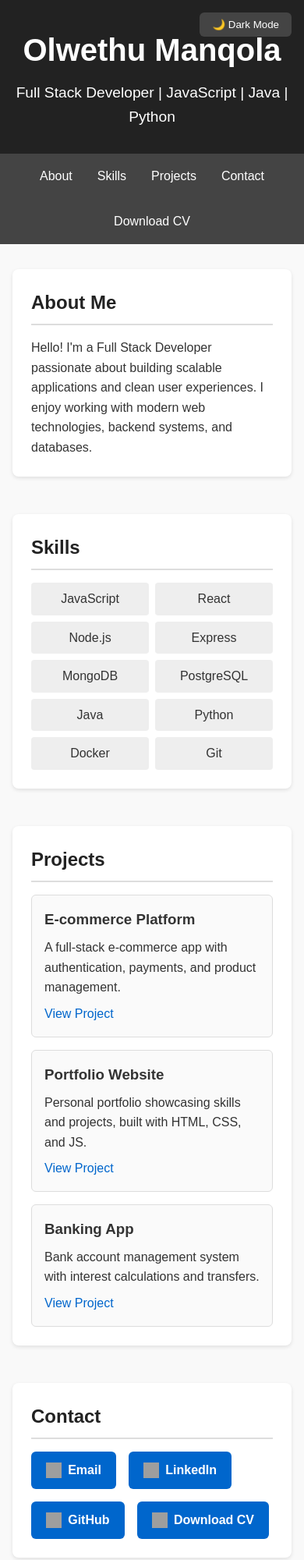
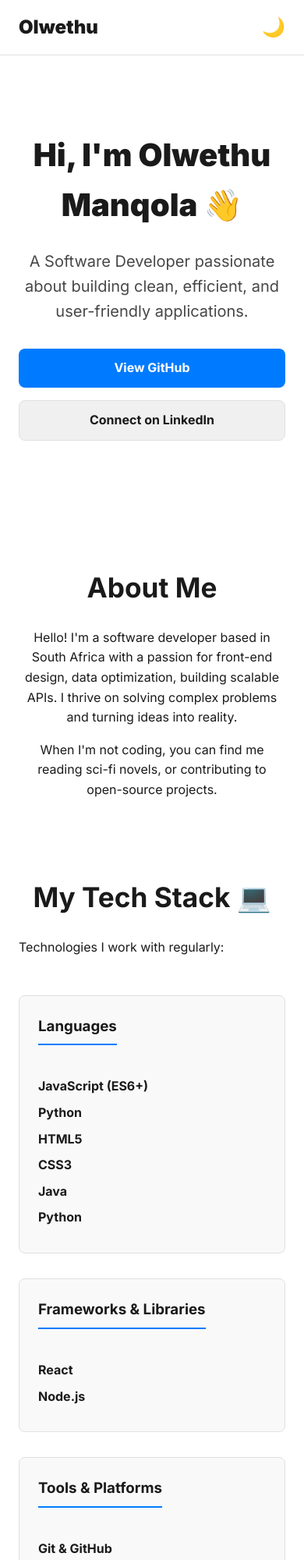
Before and after one commit to Olwethu28/Personal-website, a plain HTML site: page index.html in a window 390 px wide. Shown: the top 2000 px of the page at 78% size. Drawn offline with Linux system fonts and the light colour scheme; grey boxes are pictures that could not be loaded.

Commit message:
UPDATED MY PORTFOLIO

```diff
--- a/index.html
+++ b/index.html
@@ -3,144 +3,126 @@
 <head>
     <meta charset="UTF-8">
     <meta name="viewport" content="width=device-width, initial-scale=1.0">
-  <title>Full Stack Developer Portfolio</title>
-  <style>
-    /* Reset */
-    * { margin: 0; padding: 0; box-sizing: border-box; }
-    body { font-family: Arial, sans-serif; line-height: 1.6; color: #333; background: #f9f9f9; transition: background 0.3s, color 0.3s; }
-
-    header { background: #222; color: #fff; padding: 2rem 1rem; text-align: center; }
-    header h1 { font-size: 2.5rem; }
-    header p { font-size: 1.2rem; margin-top: 0.5rem; }
-
-    nav { background: #444; display: flex; justify-content: center; flex-wrap: wrap; }
-    nav a { color: #fff; padding: 1rem; text-decoration: none; }
-    nav a:hover { background: #333; }
-
-    main { max-width: 1000px; margin: 2rem auto; padding: 0 1rem; }
-    section { margin-bottom: 3rem; }
-    section h2 { margin-bottom: 1rem; color: #222; border-bottom: 2px solid #ddd; padding-bottom: 0.5rem; }
-
-    .about, .skills, .projects, .contact { background: #fff; padding: 1.5rem; border-radius: 8px; box-shadow: 0 2px 5px rgba(0,0,0,0.1); transition: background 0.3s, color 0.3s; }
-
-    .skills ul { display: grid; grid-template-columns: repeat(auto-fit, minmax(120px, 1fr)); gap: 0.5rem; list-style: none; }
-    .skills li { background: #eee; padding: 0.5rem; border-radius: 4px; text-align: center; }
-
-    .projects-grid { display: grid; grid-template-columns: repeat(auto-fit, minmax(250px, 1fr)); gap: 1rem; }
-    .project-card { background: #fafafa; padding: 1rem; border: 1px solid #ddd; border-radius: 6px; transition: background 0.3s, color 0.3s; }
-    .project-card h3 { margin-bottom: 0.5rem; }
-    .project-card a { display: inline-block; margin-top: 0.5rem; color: #0066cc; text-decoration: none; }
-
-    footer { background: #222; color: #fff; text-align: center; padding: 1rem; margin-top: 2rem; }
-    footer a { color: #fff; text-decoration: underline; }
-
-    .theme-toggle { position: fixed; top: 1rem; right: 1rem; background: #444; color: #fff; border: none; padding: 0.5rem 1rem; border-radius: 6px; cursor: pointer; }
-    .theme-toggle:hover { background: #333; }
-
-    /* Contact buttons */
-    .contact-links { display: flex; flex-wrap: wrap; gap: 1rem; margin-top: 1rem; }
-    .contact-links a { display: flex; align-items: center; gap: 0.5rem; background: #0066cc; color: #fff; padding: 0.7rem 1.2rem; border-radius: 6px; text-decoration: none; font-weight: bold; transition: background 0.3s; }
-    .contact-links a:hover { background: #004999; }
-    .contact-links img { width: 20px; height: 20px; }
-
-    /* Dark mode */
-    body.dark { background: #121212; color: #e0e0e0; }
-    body.dark header { background: #111; }
-    body.dark nav { background: #222; }
-    body.dark nav a { color: #e0e0e0; }
-    body.dark nav a:hover { background: #111; }
-    body.dark section h2 { color: #f5f5f5; border-bottom: 2px solid #444; }
-    body.dark .about, body.dark .skills, body.dark .projects, body.dark .contact { background: #1e1e1e; color: #ddd; box-shadow: 0 2px 5px rgba(0,0,0,0.6); }
-    body.dark .skills li { background: #333; }
-    body.dark .project-card { background: #1a1a1a; border-color: #333; }
-    body.dark .contact-links a { background: #333; }
-    body.dark .contact-links a:hover { background: #555; }
-  </style>
+    <title>Olwethu Manqola - Software Developer</title>
+    <link rel="stylesheet" href="style.css">
+    <link rel="preconnect" href="https://fonts.googleapis.com">
+    <link rel="preconnect" href="https://fonts.gstatic.com" crossorigin>
+    <link href="https://fonts.googleapis.com/css2?family=Inter:wght@400;700;900&display=swap" rel="stylesheet">
 </head>
 <body>
-  <button class="theme-toggle" onclick="toggleTheme()">🌙 Dark Mode</button>
 
     <header>
-    <h1>Olwethu Manqola</h1>
-    <p>Full Stack Developer | JavaScript | Java | Python</p>
+        <nav>
+            <div class="logo">Olwethu</div>
+            <ul>
+                <li><a href="#about">About</a></li>
+                <li><a href="#projects">Projects</a></li>
+                <li><a href="#contact">Contact</a></li>
+            </ul>
+            <button id="theme-toggle">🌙</button>
+        </nav>
     </header>
 
-  <nav>
-    <a href="#about">About</a>
-    <a href="#skills">Skills</a>
-    <a href="#projects">Projects</a>
-    <a href="#contact">Contact</a>
-    <a href="cv.pdf" target="_blank">Download CV</a>
-  </nav>
-
     <main>
-    <section id="about" class="about">
-      <h2>About Me</h2>
-      <p>Hello! I'm a Full Stack Developer passionate about building scalable applications and clean user experiences. I enjoy working with modern web technologies, backend systems, and databases.</p>
+        <section id="hero">
+            <h1>Hi, I'm Olwethu Manqola 👋</h1>
+            <p class="subtitle">A Software Developer passionate about building clean, efficient, and user-friendly applications.</p>
+            <div class="hero-links">
+                <a href="https://github.com/Olwethu28" target="_blank" class="cta-button">View GitHub</a>
+                <a href="https://linkedin.com/in/olwethu-manqola" target="_blank" class="cta-button secondary">Connect on LinkedIn</a>
+            </div>
         </section>
 
-    <section id="skills" class="skills">
-      <h2>Skills</h2>
+        <section id="about">
+            <h2>About Me</h2>
+            <p>
+                Hello! I'm a software developer based in South Africa with a passion for front-end design, data optimization, building scalable APIs.
+                I thrive on solving complex problems and turning ideas into reality.
+            </p>
+            <p>
+                When I'm not coding, you can find me reading sci-fi novels, or contributing to open-source projects.
+            </p>
+        </section>
+
+        <section id="skills">
+            <h2>My Tech Stack 💻</h2>
+            <p>Technologies I work with regularly:</p>
+            <div class="skills-grid">
+                <div class="skill-category">
+                    <h3>Languages</h3>
                     <ul>
-        <li>JavaScript</li>
+                        <li>JavaScript (ES6+)</li>
+                        <li>Python</li>
+                        <li>HTML5</li>
+                        <li>CSS3</li>
+                        <li>Java</li>
+                        <li>Python</li>
+                    </ul>
+                </div>
+                <div class="skill-category">
+                    <h3>Frameworks & Libraries</h3>
+                    <ul>
                         <li>React</li>
                         <li>Node.js</li>
-        <li>Express</li>
-        <li>MongoDB</li>
-        <li>PostgreSQL</li>
-        <li>Java</li>
-        <li>Python</li>
+                    </ul>
+                </div>
+                <div class="skill-category">
+                    <h3>Tools & Platforms</h3>
+                    <ul>
+                        <li>Git & GitHub</li>
                         <li>Docker</li>
-        <li>Git</li>
+                        <li>Figma</li>
                     </ul>
-    </section>
-
-    <section id="projects" class="projects">
-      <h2>Projects</h2>
-      <div class="projects-grid">
-        <div class="project-card">
-          <h3>E-commerce Platform</h3>
-          <p>A full-stack e-commerce app with authentication, payments, and product management.</p>
-          <a href="#">View Project</a>
-        </div>
-        <div class="project-card">
-          <h3>Portfolio Website</h3>
-          <p>Personal portfolio showcasing skills and projects, built with HTML, CSS, and JS.</p>
-          <a href="#">View Project</a>
-        </div>
-        <div class="project-card">
-          <h3>Banking App</h3>
-          <p>Bank account management system with interest calculations and transfers.</p>
-          <a href="#">View Project</a>
                 </div>
             </div>
         </section>
 
-    <section id="contact" class="contact">
-      <h2>Contact</h2>
-      <div class="contact-links">
-        <a href="mailto:youremail@example.com"><img src="https://cdn-icons-png.flaticon.com/512/732/732200.png" alt="Email"> Email</a>
-        <a href="https://linkedin.com/in/yourprofile" target="_blank"><img src="https://cdn-icons-png.flaticon.com/512/174/174857.png" alt="LinkedIn"> LinkedIn</a>
-        <a href="https://github.com/yourprofile" target="_blank"><img src="https://cdn-icons-png.flaticon.com/512/733/733553.png" alt="GitHub"> GitHub</a>
-        <a href="cv.pdf" target="_blank"><img src="https://cdn-icons-png.flaticon.com/512/337/337946.png" alt="CV"> Download CV</a>
+        <section id="projects">
+            <h2>Projects I've Built</h2>
+            <div class="project-grid">
+
+                <div class="project-card">
+                    <img src= ""  alt="Project 1 Screenshot">
+                    <h3>Node & File I/O</h3>
+                    <p>A backend script for capturing student inquiry data at Umuzi. This project uses a custom Visitor class to store information and saves/loads each visitor's data to/from a separate JSON file using Node.js file system methods.</p>
+                    <div class="project-tech">
+                        <span>Javascript</span>
+                        <span>Node.js</span>
+                        <span>Jasmine</span>
                     </div>
+                    <div class="project-links">
+                        <a href="https://github.com/Umuzi-org/Olwethu-Manqola-280-node-file-io-javascript" target="_blank">View Code</a>
+                    </div>
+                </div>
+
+                <div class="project-card">
+                    <img src="https://support.microsoft.com/en-us/office/capture-a-picture-of-your-project-plan-7d83707f-6b1a-4680-a102-f1f5a84f15c4" alt="Project 2 Screenshot">
+                    <h3>ShoppingCart Calculations</h3>
+                    <p>A data-processing module to analyze e-commerce shopping cart data from a JSON source. This project involved writing a suite of functions to extract key business insights, such as calculating total customer spending, identifying top customers, and aggregating stock required for delivery. </p>
+                    <div class="project-tech">
+                        <span>JavaScript</span>
+                        <span>Node.js</span>
+                        <span>JSON</span>
+                    </div>
+                    <div class="project-links">
+                        <a href="https://github.com/Umuzi-org/Olwethu-Manqola-705-contentitem-javascript" target="_blank">View Code</a>
+                    </div>
+                </div>
+
+                </div>
+        </section>
+
+        <section id="contact">"
+            <h2>Get In Touch 📬</h2>
+            <p>I'm currently open to new opportunities and collaborations. Feel free to send me a message!</p>
+            <a href="mailto:manqolaolwethu2@gmail.com" class="cta-button">Say Hello</a>
         </section>
     </main>
 
     <footer>
-    <p>&copy; 2025 Olwethu Manqola. Built with ❤️</p>
+        <p>&copy; 2025 Olwethu Manqola. Built with HTML, CSS, and a dash of ☕.</p>
     </footer>
 
-  <script>
-    function toggleTheme() {
-      document.body.classList.toggle('dark');
-      const btn = document.querySelector('.theme-toggle');
-      if (document.body.classList.contains('dark')) {
-        btn.textContent = '☀️ Light Mode';
-      } else {
-        btn.textContent = '🌙 Dark Mode';
-      }
-    }
-  </script>
+    <script src="script.js"></script>
 </body>
 </html>
--- /dev/null
+++ b/style.css
@@ -0,0 +1,305 @@
+/* ==== VARIABLES & GLOBAL STYLES ==== */
+:root {
+    --bg-color: #ffffff;
+    --text-color: #1a1a1a;
+    --primary-color: #007bff;
+    --secondary-color: #f0f0f0;
+    --card-bg: #f9f9f9;
+    --border-color: #e0e0e0;
+    --font-main: 'Inter', sans-serif;
+}
+
+[data-theme="dark"] {
+    --bg-color: #1a1a1a;
+    --text-color: #ffffff;
+    --secondary-color: #2a2a2a;
+    --card-bg: #252525;
+    --border-color: #444444;
+}
+
+* {
+    box-sizing: border-box;
+    margin: 0;
+    padding: 0;
+}
+
+body {
+    font-family: var(--font-main);
+    background-color: var(--bg-color);
+    color: var(--text-color);
+    line-height: 1.6;
+    transition: background-color 0.3s, color 0.3s;
+}
+
+html {
+    scroll-behavior: smooth;
+}
+
+main {
+    max-width: 1000px;
+    margin: 0 auto;
+    padding: 2rem 1.5rem;
+}
+
+section {
+    margin-bottom: 6rem;
+}
+
+h1, h2, h3 {
+    font-weight: 700;
+    margin-bottom: 1.5rem;
+}
+
+h1 {
+    font-size: 3rem;
+    font-weight: 900;
+}
+
+h2 {
+    font-size: 2.2rem;
+    text-align: center;
+}
+
+p {
+    margin-bottom: 1rem;
+    max-width: 65ch; /* Improves readability */
+}
+
+a {
+    color: var(--primary-color);
+    text-decoration: none;
+    font-weight: 700;
+}
+
+/* ==== HEADER & NAV ==== */
+header {
+    background-color: var(--bg-color);
+    border-bottom: 1px solid var(--border-color);
+    padding: 1rem 1.5rem;
+    position: sticky;
+    top: 0;
+    z-index: 100;
+    transition: background-color 0.3s, border-color 0.3s;
+}
+
+nav {
+    display: flex;
+    justify-content: space-between;
+    align-items: center;
+    max-width: 1000px;
+    margin: 0 auto;
+}
+
+nav .logo {
+    font-size: 1.5rem;
+    font-weight: 900;
+}
+
+nav ul {
+    display: flex;
+    list-style: none;
+    gap: 2rem;
+}
+
+nav ul li a {
+    color: var(--text-color);
+    font-weight: 700;
+    transition: color 0.3s;
+}
+
+nav ul li a:hover {
+    color: var(--primary-color);
+}
+
+#theme-toggle {
+    background: none;
+    border: none;
+    color: var(--text-color);
+    font-size: 1.5rem;
+    cursor: pointer;
+    transition: transform 0.3s;
+}
+
+#theme-toggle:hover {
+    transform: scale(1.1) rotate(15deg);
+}
+
+/* ==== HERO SECTION ==== */
+#hero {
+    text-align: center;
+    padding: 6rem 0;
+}
+
+#hero .subtitle {
+    font-size: 1.25rem;
+    margin: 0 auto 2rem;
+    color: var(--text-color);
+    opacity: 0.8;
+}
+
+.hero-links {
+    display: flex;
+    justify-content: center;
+    gap: 1rem;
+}
+
+.cta-button {
+    background-color: var(--primary-color);
+    color: #ffffff;
+    padding: 0.75rem 1.5rem;
+    border-radius: 8px;
+    font-weight: 700;
+    transition: transform 0.3s, background-color 0.3s;
+}
+
+.cta-button:hover {
+    transform: translateY(-3px);
+    background-color: #0056b3;
+}
+
+.cta-button.secondary {
+    background-color: var(--secondary-color);
+    color: var(--text-color);
+    border: 1px solid var(--border-color);
+}
+
+.cta-button.secondary:hover {
+    background-color: var(--border-color);
+}
+
+/* ==== ABOUT & SKILLS ==== */
+#about, #contact {
+    text-align: center;
+}
+
+#about p, #contact p {
+    margin-left: auto;
+    margin-right: auto;
+}
+
+.skills-grid {
+    display: grid;
+    grid-template-columns: repeat(auto-fit, minmax(250px, 1fr));
+    gap: 2rem;
+    margin-top: 3rem;
+    text-align: left;
+}
+
+.skill-category {
+    background-color: var(--card-bg);
+    border: 1px solid var(--border-color);
+    padding: 1.5rem;
+    border-radius: 8px;
+    transition: background-color 0.3s, border-color 0.3s;
+}
+
+.skill-category h3 {
+    border-bottom: 2px solid var(--primary-color);
+    padding-bottom: 0.5rem;
+    display: inline-block;
+}
+
+.skill-category ul {
+    list-style: none;
+    padding-top: 1rem;
+}
+
+.skill-category li {
+    margin-bottom: 0.5rem;
+    font-weight: 700;
+}
+
+/* ==== PROJECTS SECTION ==== */
+.project-grid {
+    display: grid;
+    grid-template-columns: repeat(auto-fit, minmax(300px, 1fr));
+    gap: 2rem;
+    margin-top: 3rem;
+}
+
+.project-card {
+    background-color: var(--card-bg);
+    border: 1px solid var(--border-color);
+    border-radius: 8px;
+    overflow: hidden;
+    display: flex;
+    flex-direction: column;
+    transition: transform 0.3s, box-shadow 0.3s;
+}
+
+.project-card:hover {
+    transform: translateY(-5px);
+    box-shadow: 0 5px 15px rgba(0,0,0,0.1);
+}
+
+.project-card img {
+    width: 100%;
+    height: 200px;
+    object-fit: cover;
+    border-bottom: 1px solid var(--border-color);
+}
+
+.project-card h3,
+.project-card p,
+.project-card .project-tech,
+.project-card .project-links {
+    padding: 0 1.5rem;
+}
+
+.project-card h3 {
+    margin-top: 1.5rem;
+    margin-bottom: 0.5rem;
+}
+
+.project-card p {
+    font-size: 0.9rem;
+    flex-grow: 1; /* Pushes links to the bottom */
+}
+
+.project-tech {
+    display: flex;
+    flex-wrap: wrap;
+    gap: 0.5rem;
+    margin-top: 1rem;
+}
+
+.project-tech span {
+    background-color: var(--secondary-color);
+    color: var(--text-color);
+    font-size: 0.75rem;
+    font-weight: 700;
+    padding: 0.25rem 0.75rem;
+    border-radius: 20px;
+}
+
+.project-links {
+    display: flex;
+    gap: 1rem;
+    padding-bottom: 1.5rem;
+    padding-top: 1rem;
+}
+
+/* ==== FOOTER ==== */
+footer {
+    text-align: center;
+    padding: 2rem 1.5rem;
+    border-top: 1px solid var(--border-color);
+    color: var(--text-color);
+    opacity: 0.7;
+}
+
+/* ==== RESPONSIVE DESIGN ==== */
+@media (max-width: 600px) {
+    nav ul {
+        display: none; /* Simplifies nav on mobile */
+    }
+    h1 {
+        font-size: 2.5rem;
+    }
+    #hero {
+        padding: 4rem 0;
+    }
+    .hero-links {
+        flex-direction: column;
+    }
+}
```
Lines whose indentation alone changed are shown as unchanged.
